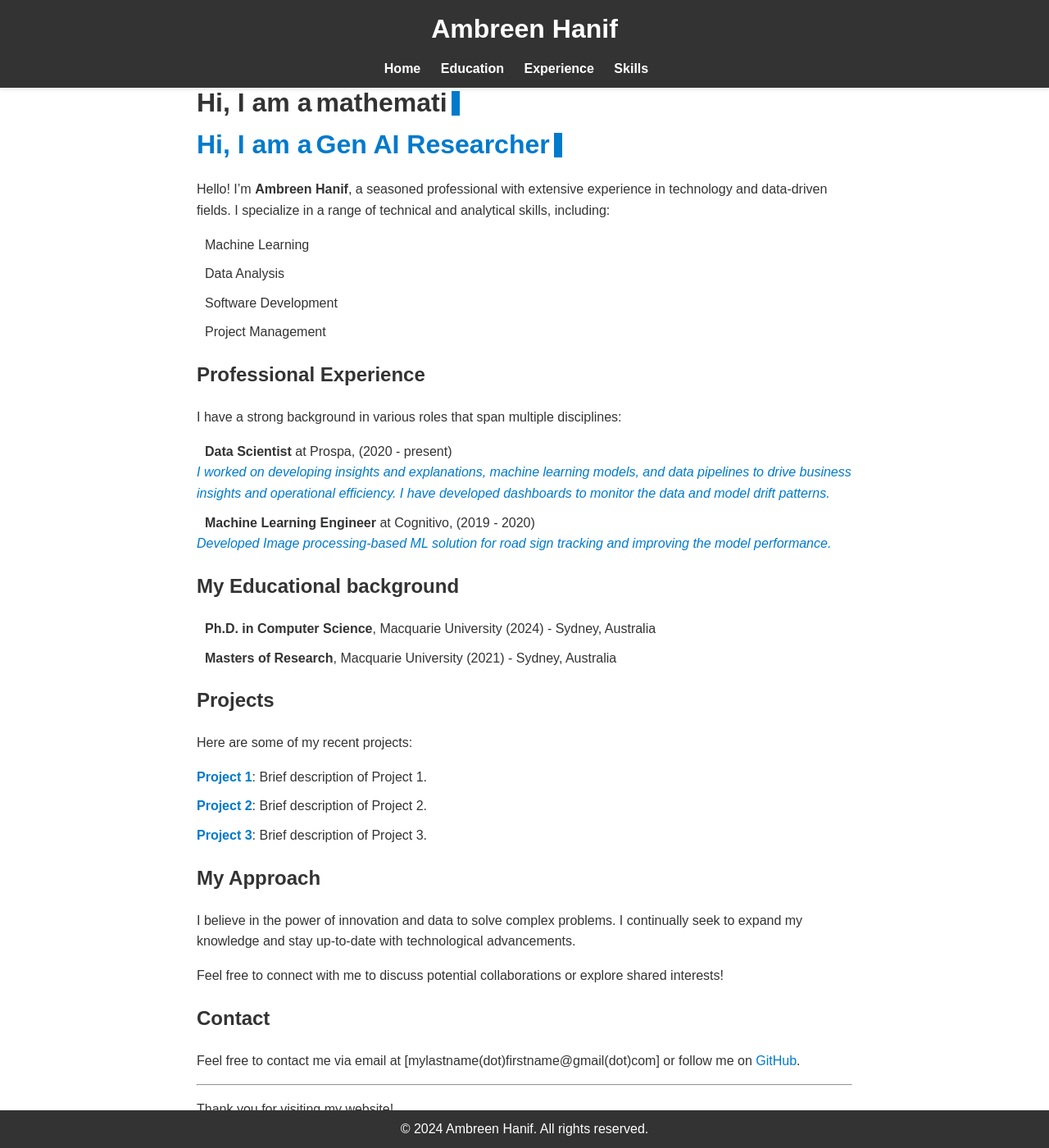
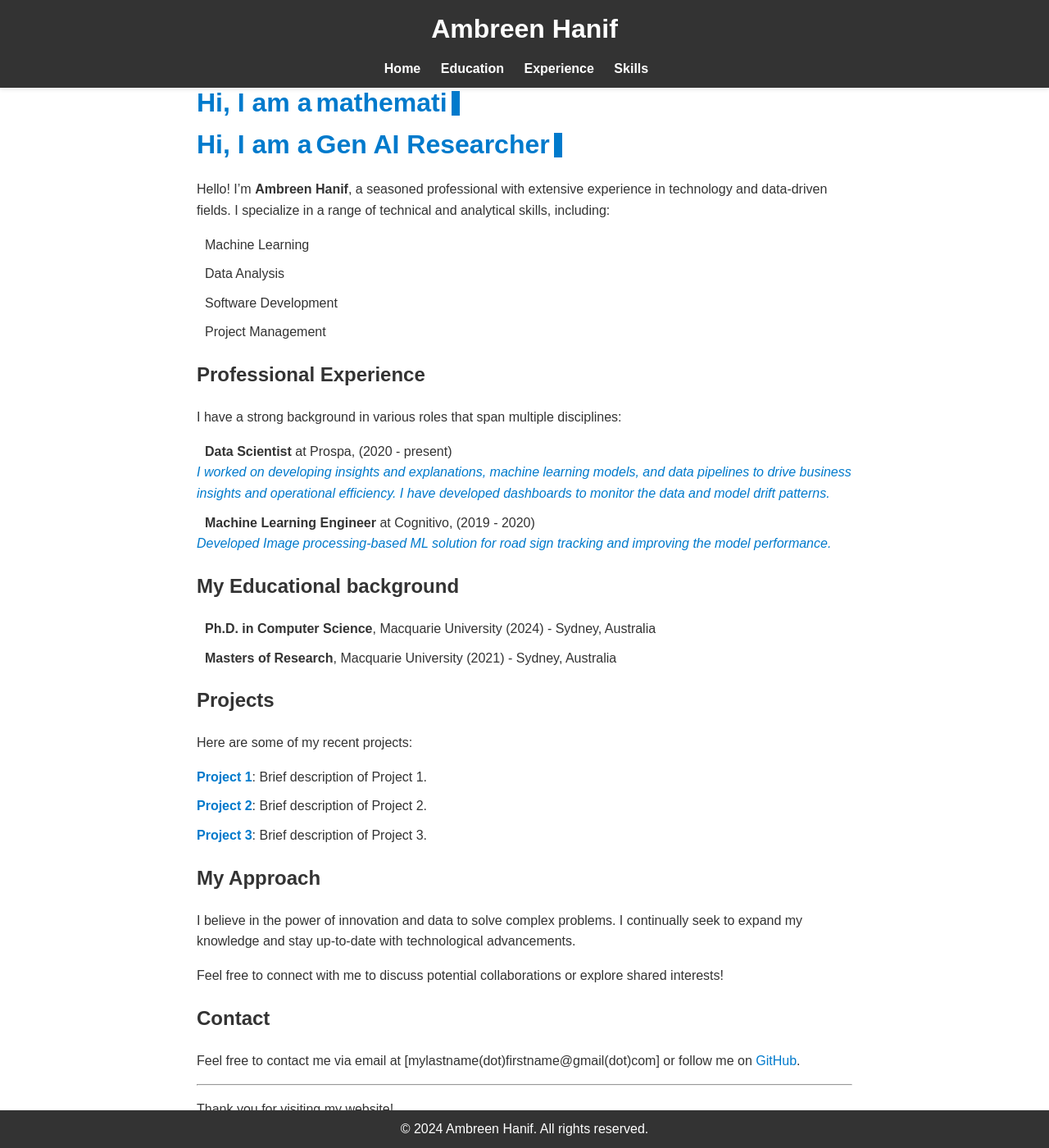
Before and after one commit to umberH/umberH.github.io, a Jekyll site: the page built from index.markdown, in a window 1280 px wide and 1400 px high. Shown: the whole window at 82% size. Built offline with Jekyll 4.4.1, drawn with Linux system fonts in a browser that asks for light colours.

Commit message:
Update style.css

```diff
--- a/assets/css/style.css
+++ b/assets/css/style.css
@@ -271,7 +271,7 @@ h3 {
 .typing-container {
   font-size: 2em; /* Adjust font size as needed */
   font-weight: bold;
-  color: #333; /* Text color */
+  color: #007acc; /* Text color */
   display: flex;
   align-items: center;
 }
```
